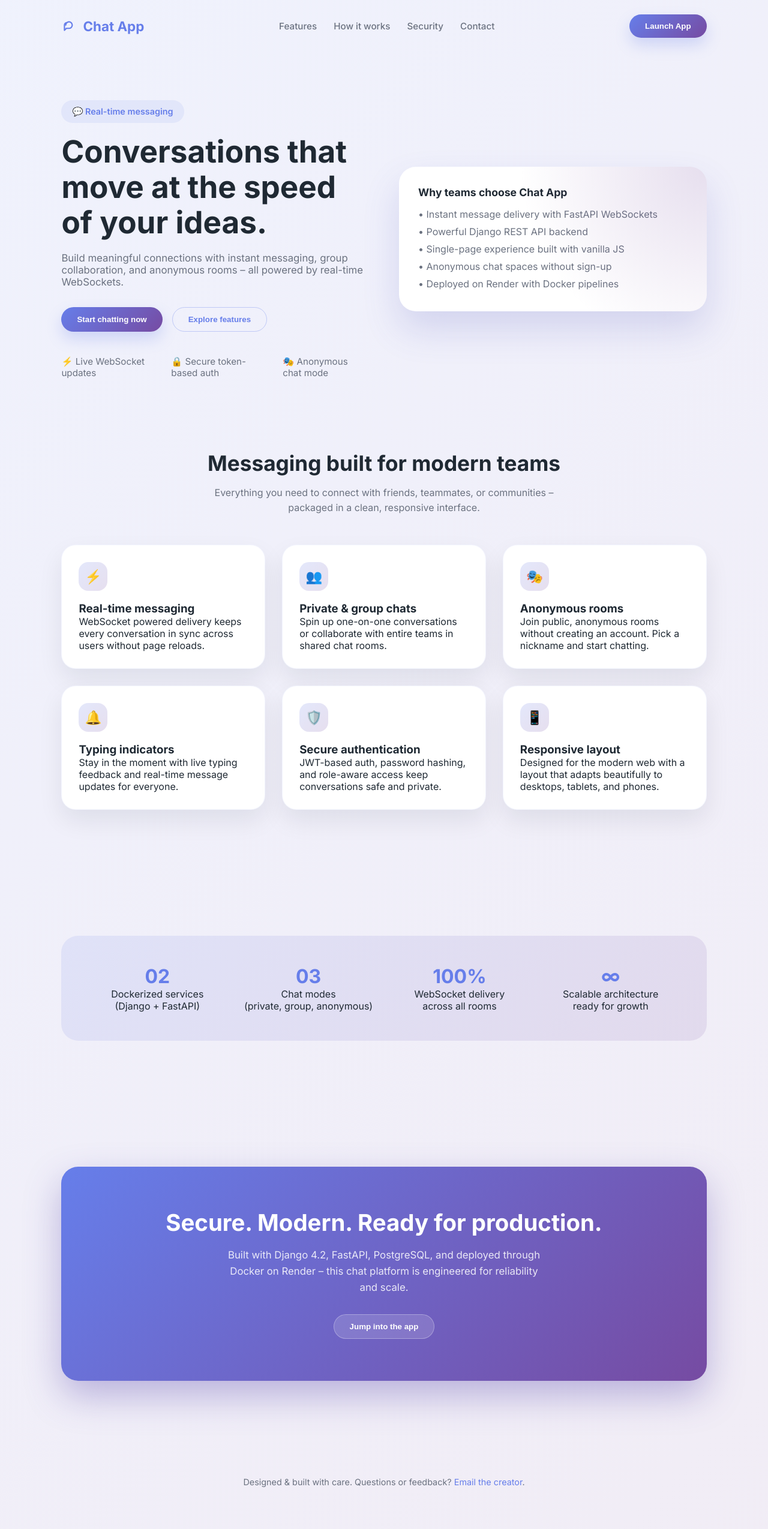
After one commit to Samriddha9619/chat_app, a Python web app: template templates/landing_page.html in a window 1280 px wide. The commit adds this page. Shown: the whole page at 60% size. Run offline with Jinja, Linux system fonts and the light colour scheme; the template is opened without the code that fills it, so the values that code supplies are empty.

Commit message:
landing page

```diff
--- a/app/main.py
+++ b/app/main.py
@@ -268,6 +268,9 @@ async def handle_message(websocket: WebSocket, connection_id: str, user_id: Opti
             await handle_typing_indicator(websocket, connection_id, user_id, data)
         elif message_type == 'join_room':
             await handle_join_room(websocket, connection_id, user_id, data)
+        elif message_type == 'leave_room':
+            chat_room_id = data.get('chat_room_id')
+            print(f"User leaving room {chat_room_id}")
         else:
             await send_error(websocket, f"Unknown message type: {message_type}")
 
@@ -276,7 +279,6 @@ async def handle_message(websocket: WebSocket, connection_id: str, user_id: Opti
     except Exception as e:
         print(f'Error handling message: {e}')
         await send_error(websocket, "Internal server error")
-
 
 @app.websocket("/ws")
 async def websocket_endpoint(
--- /dev/null
+++ b/templates/landing_page.html
@@ -0,0 +1,412 @@
+<!DOCTYPE html>
+<html lang="en">
+<head>
+    <meta charset="UTF-8">
+    <meta name="viewport" content="width=device-width, initial-scale=1.0">
+    <title>Chat App · Stay Connected</title>
+    <link rel="preconnect" href="https://fonts.googleapis.com">
+    <link rel="preconnect" href="https://fonts.gstatic.com" crossorigin>
+    <link href="https://fonts.googleapis.com/css2?family=Inter:wght@400;500;600;700&display=swap" rel="stylesheet">
+    <style>
+        :root {
+            --primary: #667eea;
+            --secondary: #764ba2;
+            --text-dark: #1f2933;
+            --text-light: #6b7280;
+            --bg-light: #f8fafc;
+            --white: #ffffff;
+        }
+
+        * { margin: 0; padding: 0; box-sizing: border-box; }
+        body {
+            font-family: 'Inter', system-ui, -apple-system, BlinkMacSystemFont, 'Segoe UI', sans-serif;
+            color: var(--text-dark);
+            background: linear-gradient(135deg, rgba(102,126,234,0.1), rgba(118,75,162,0.1));
+            min-height: 100vh;
+            overflow-x: hidden;
+        }
+
+        header {
+            width: 100%;
+            padding: 24px 8%;
+            display: flex;
+            align-items: center;
+            justify-content: space-between;
+        }
+
+        .logo {
+            font-weight: 700;
+            font-size: 1.4rem;
+            color: var(--primary);
+            display: flex;
+            align-items: center;
+            gap: 10px;
+        }
+
+        nav {
+            display: flex;
+            gap: 28px;
+            font-size: 0.95rem;
+        }
+
+        nav a {
+            color: var(--text-light);
+            text-decoration: none;
+            font-weight: 500;
+        }
+
+        nav a:hover { color: var(--primary); }
+
+        .cta-btn {
+            padding: 12px 26px;
+            border-radius: 999px;
+            border: none;
+            cursor: pointer;
+            font-weight: 600;
+            transition: transform 0.2s ease, box-shadow 0.2s ease;
+        }
+
+        .cta-primary {
+            background: linear-gradient(135deg, var(--primary), var(--secondary));
+            color: var(--white);
+            box-shadow: 0 12px 24px rgba(102, 126, 234, 0.25);
+        }
+
+        .cta-primary:hover { transform: translateY(-2px); }
+
+        .hero {
+            padding: 80px 8% 120px;
+            display: grid;
+            grid-template-columns: repeat(auto-fit, minmax(320px, 1fr));
+            gap: 50px;
+            align-items: center;
+        }
+
+        .hero-text h1 {
+            font-size: clamp(2.5rem, 4vw, 3.5rem);
+            line-height: 1.15;
+            margin-bottom: 20px;
+        }
+
+        .hero-text p {
+            max-width: 520px;
+            font-size: 1.05rem;
+            color: var(--text-light);
+            margin-bottom: 32px;
+        }
+
+        .hero-actions {
+            display: flex;
+            flex-wrap: wrap;
+            gap: 16px;
+        }
+
+        .hero-meta {
+            margin-top: 40px;
+            display: flex;
+            gap: 30px;
+            color: var(--text-light);
+            font-size: 0.95rem;
+        }
+
+        .hero-card {
+            position: relative;
+            background: var(--white);
+            border-radius: 28px;
+            padding: 32px;
+            box-shadow: 0 30px 60px rgba(76, 81, 191, 0.18);
+            overflow: hidden;
+        }
+
+        .hero-card::after {
+            content: "";
+            position: absolute;
+            inset: 0;
+            background: radial-gradient(circle at top right, rgba(118,75,162,0.18), transparent 55%);
+        }
+
+        .hero-card h3 {
+            font-size: 1.1rem;
+            margin-bottom: 12px;
+        }
+
+        .hero-card ul {
+            list-style: none;
+            color: var(--text-light);
+            line-height: 1.8;
+        }
+
+        .pill {
+            display: inline-flex;
+            align-items: center;
+            gap: 8px;
+            padding: 10px 18px;
+            background: rgba(102, 126, 234, 0.1);
+            border-radius: 999px;
+            color: var(--primary);
+            font-weight: 600;
+            font-size: 0.9rem;
+            margin-bottom: 18px;
+        }
+
+        .section {
+            padding: 0 8% 120px;
+        }
+
+        .section h2 {
+            font-size: 2.2rem;
+            margin-bottom: 16px;
+            text-align: center;
+        }
+
+        .section p.section-tagline {
+            color: var(--text-light);
+            max-width: 640px;
+            margin: 0 auto 48px;
+            text-align: center;
+            line-height: 1.6;
+        }
+
+        .features-grid {
+            display: grid;
+            grid-template-columns: repeat(auto-fit, minmax(260px, 1fr));
+            gap: 28px;
+        }
+
+        .feature-card {
+            background: var(--white);
+            border-radius: 24px;
+            padding: 28px;
+            box-shadow: 0 18px 40px rgba(15, 23, 42, 0.08);
+            border: 1px solid rgba(102,126,234,0.08);
+            transition: transform 0.3s ease, box-shadow 0.3s ease;
+        }
+
+        .feature-card:hover {
+            transform: translateY(-6px);
+            box-shadow: 0 28px 50px rgba(15, 23, 42, 0.12);
+        }
+
+        .feature-icon {
+            width: 48px;
+            height: 48px;
+            border-radius: 16px;
+            background: linear-gradient(135deg, rgba(102,126,234,0.18), rgba(118,75,162,0.18));
+            display: flex;
+            align-items: center;
+            justify-content: center;
+            font-size: 1.4rem;
+            color: var(--primary);
+            margin-bottom: 18px;
+        }
+
+        .stats {
+            margin: 90px auto;
+            padding: 48px;
+            background: linear-gradient(135deg, rgba(102,126,234,0.12), rgba(118,75,162,0.12));
+            border-radius: 28px;
+            display: grid;
+            grid-template-columns: repeat(auto-fit, minmax(180px, 1fr));
+            gap: 28px;
+            text-align: center;
+        }
+
+        .stat-number {
+            font-size: 2rem;
+            font-weight: 700;
+            color: var(--primary);
+        }
+
+        .cta-section {
+            background: linear-gradient(135deg, var(--primary), var(--secondary));
+            color: var(--white);
+            border-radius: 28px;
+            padding: 70px 60px;
+            text-align: center;
+            box-shadow: 0 25px 60px rgba(82, 67, 170, 0.35);
+        }
+
+        .cta-section h2 {
+            font-size: 2.4rem;
+            margin-bottom: 18px;
+        }
+
+        .cta-section p {
+            max-width: 540px;
+            margin: 0 auto 32px;
+            font-size: 1.05rem;
+            line-height: 1.6;
+            color: rgba(255,255,255,0.85);
+        }
+
+        footer {
+            text-align: center;
+            padding: 40px 0 70px;
+            color: var(--text-light);
+            font-size: 0.9rem;
+        }
+
+        @media (max-width: 768px) {
+            header {
+                flex-direction: column;
+                gap: 20px;
+            }
+
+            nav {
+                flex-wrap: wrap;
+                justify-content: center;
+            }
+
+            .hero {
+                padding-top: 40px;
+            }
+
+            .hero-actions {
+                flex-direction: column;
+                align-items: stretch;
+            }
+
+            .stats {
+                padding: 32px;
+            }
+        }
+    </style>
+</head>
+<body>
+    <header>
+        <div class="logo">
+            <svg width="26" height="26" viewBox="0 0 24 24" fill="none">
+                <path d="M7 10C7 7.23858 9.23858 5 12 5C14.7614 5 17 7.23858 17 10C17 12.7614 14.7614 15 12 15H8L5 18V10C5 7.79086 6.79086 6 9 6H9.5" stroke="#667eea" stroke-width="2" stroke-linecap="round" stroke-linejoin="round"/>
+            </svg>
+            Chat App
+        </div>
+
+        <nav>
+            <a href="#features">Features</a>
+            <a href="#how-it-works">How it works</a>
+            <a href="#security">Security</a>
+            <a href="#contact">Contact</a>
+        </nav>
+
+         <button class="cta-btn cta-primary" onclick="window.location.href='/chat/'">
+            Launch App
+        </button>
+    </header>
+
+    <section class="hero">
+        <div class="hero-text">
+            <span class="pill">💬 Real-time messaging</span>
+            <h1>Conversations that move at the speed of your ideas.</h1>
+            <p>
+                Build meaningful connections with instant messaging, group collaboration, and anonymous rooms – all powered by real-time WebSockets.
+            </p>
+
+            <div class="hero-actions">
+                <button class="cta-btn cta-primary" onclick="window.location.href='/chat/'">Start chatting now</button>
+                <button class="cta-btn" style="background: transparent; border:1px solid rgba(102,126,234,0.35); color: var(--primary);" onclick="document.getElementById('features').scrollIntoView({behavior:'smooth'})">
+                    Explore features
+                </button>
+            </div>
+
+            <div class="hero-meta">
+                <span>⚡ Live WebSocket updates</span>
+                <span>🔒 Secure token-based auth</span>
+                <span>🎭 Anonymous chat mode</span>
+            </div>
+        </div>
+
+        <div class="hero-card">
+            <h3>Why teams choose Chat App</h3>
+            <ul>
+                <li>• Instant message delivery with FastAPI WebSockets</li>
+                <li>• Powerful Django REST API backend</li>
+                <li>• Single-page experience built with vanilla JS</li>
+                <li>• Anonymous chat spaces without sign-up</li>
+                <li>• Deployed on Render with Docker pipelines</li>
+            </ul>
+        </div>
+    </section>
+
+    <section class="section" id="features">
+        <h2>Messaging built for modern teams</h2>
+        <p class="section-tagline">
+            Everything you need to connect with friends, teammates, or communities – packaged in a clean, responsive interface.
+        </p>
+
+        <div class="features-grid">
+            <div class="feature-card">
+                <div class="feature-icon">⚡</div>
+                <h3>Real-time messaging</h3>
+                <p>WebSocket powered delivery keeps every conversation in sync across users without page reloads.</p>
+            </div>
+
+            <div class="feature-card">
+                <div class="feature-icon">👥</div>
+                <h3>Private & group chats</h3>
+                <p>Spin up one-on-one conversations or collaborate with entire teams in shared chat rooms.</p>
+            </div>
+
+            <div class="feature-card">
+                <div class="feature-icon">🎭</div>
+                <h3>Anonymous rooms</h3>
+                <p>Join public, anonymous rooms without creating an account. Pick a nickname and start chatting.</p>
+            </div>
+
+            <div class="feature-card">
+                <div class="feature-icon">🔔</div>
+                <h3>Typing indicators</h3>
+                <p>Stay in the moment with live typing feedback and real-time message updates for everyone.</p>
+            </div>
+
+            <div class="feature-card">
+                <div class="feature-icon">🛡️</div>
+                <h3>Secure authentication</h3>
+                <p>JWT-based auth, password hashing, and role-aware access keep conversations safe and private.</p>
+            </div>
+
+            <div class="feature-card">
+                <div class="feature-icon">📱</div>
+                <h3>Responsive layout</h3>
+                <p>Designed for the modern web with a layout that adapts beautifully to desktops, tablets, and phones.</p>
+            </div>
+        </div>
+    </section>
+
+    <section class="section" id="how-it-works">
+        <div class="stats">
+            <div>
+                <div class="stat-number">02</div>
+                <div>Dockerized services<br> (Django + FastAPI)</div>
+            </div>
+            <div>
+                <div class="stat-number">03</div>
+                <div>Chat modes<br>(private, group, anonymous)</div>
+            </div>
+            <div>
+                <div class="stat-number">100%</div>
+                <div>WebSocket delivery<br> across all rooms</div>
+            </div>
+            <div>
+                <div class="stat-number">∞</div>
+                <div>Scalable architecture<br> ready for growth</div>
+            </div>
+        </div>
+    </section>
+
+    <section class="section" id="security">
+        <div class="cta-section">
+            <h2>Secure. Modern. Ready for production.</h2>
+            <p>
+                Built with Django 4.2, FastAPI, PostgreSQL, and deployed through Docker on Render – this chat platform is engineered for reliability and scale.
+            </p>
+            <button class="cta-btn" style="background: rgba(255,255,255,0.15); color: #fff; border: 1px solid rgba(255,255,255,0.3);" onclick="window.location.href='/chat/'">
+                Jump into the app
+            </button>
+        </div>
+    </section>
+
+    <footer id="contact">
+        Designed & built with care. Questions or feedback? <a href="mailto:your-email@example.com" style="color: var(--primary); text-decoration: none;">Email the creator</a>.
+    </footer>
+</body>
+</html>
```
Also changed, not shown: chat_app/urls.py (+3 -4 lines), templates/index.html (+121 -23 lines).
